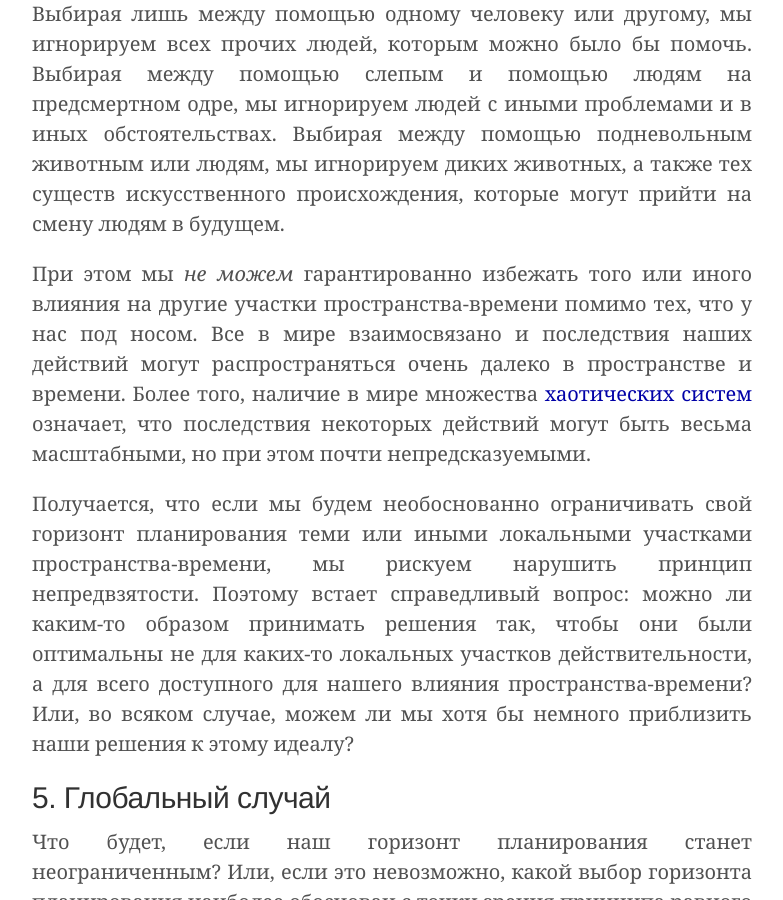
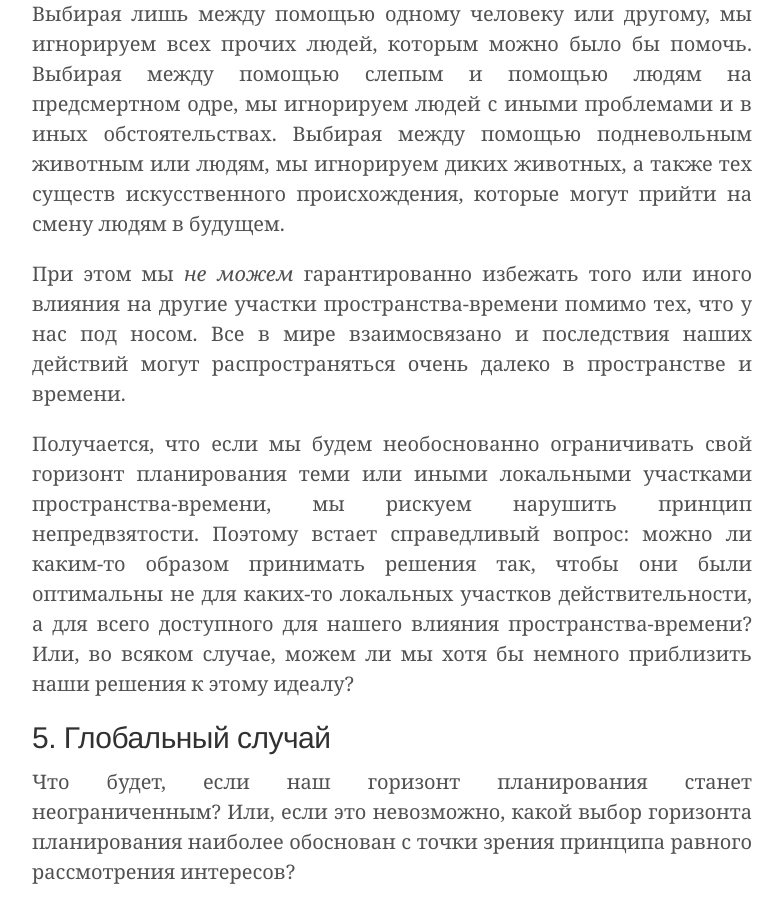
Before and after one commit to ReducingSuffering/reducingsuffering.github.io, a Jekyll site: the page built from _articles/what-is-suffering-reduction.md, in a window 1280 px wide and 900 px high, scrolled down 14720 px. Shown: the whole window, without its empty margins (248-1031 px from the left). Built offline with Jekyll 4.4.1, drawn with Linux system fonts in a browser that asks for light colours; some of the changed text lies outside the part shown.

Commit message:
Update what-is-suffering-reduction.md

```diff
--- a/_articles/what-is-suffering-reduction.md
+++ b/_articles/what-is-suffering-reduction.md
@@ -194,7 +194,7 @@ P. S. Для углубления в тему см. дискуссии об [о
 
 Выбирая лишь между помощью одному человеку или другому, мы игнорируем всех прочих людей, которым можно было бы помочь. Выбирая между помощью слепым и помощью людям на предсмертном одре, мы игнорируем людей с иными проблемами и в иных обстоятельствах. Выбирая между помощью подневольным животным или людям, мы игнорируем диких животных, а также тех существ искусственного происхождения, которые могут прийти на смену людям в будущем.
 
-При этом мы _не можем_ гарантированно избежать того или иного влияния на другие участки пространства-времени помимо тех, что у нас под носом. Все в мире взаимосвязано и последствия наших действий могут распространяться очень далеко в пространстве и времени. Более того, наличие в мире множества [хаотических систем](https://journals.sagepub.com/doi/10.1177/001872679304600701) означает, что последствия некоторых действий могут быть весьма масштабными, но при этом почти непредсказуемыми.
+При этом мы _не можем_ гарантированно избежать того или иного влияния на другие участки пространства-времени помимо тех, что у нас под носом. Все в мире взаимосвязано и последствия наших действий могут распространяться очень далеко в пространстве и времени.
 
 Получается, что если мы будем необоснованно ограничивать свой горизонт планирования теми или иными локальными участками пространства-времени, мы рискуем нарушить принцип непредвзятости. Поэтому встает справедливый вопрос: можно ли каким-то образом принимать решения так, чтобы они были оптимальны не для каких-то локальных участков действительности, а для всего доступного для нашего влияния пространства-времени? Или, во всяком случае, можем ли мы хотя бы немного приблизить наши решения к этому идеалу?
 
```
Also changed, not shown: other parts of _articles/what-is-suffering-reduction.md (+1 -2 lines).
